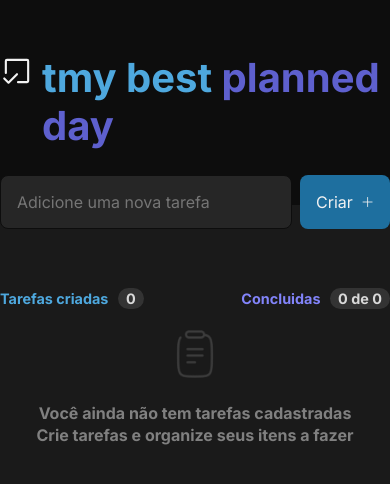
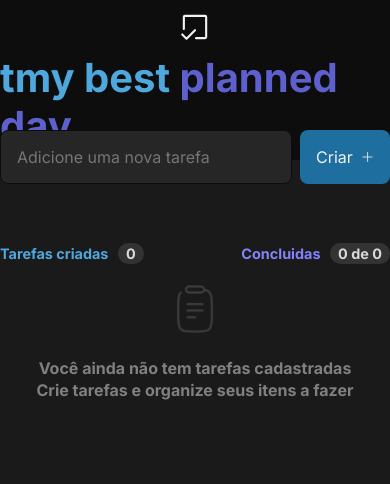
Before and after one commit to IgorGuariroba/toDoList, a React (Vite) app: page / in a window 390 px wide. Shown: the top 484 px of the page. Built offline with nearby package versions, Linux system fonts and the light colour scheme.

Commit message:
Reduzir tamanho de tela para caber no celular

```diff
--- a/src/App.module.css
+++ b/src/App.module.css
@@ -119,3 +119,13 @@
   line-height: 140%;
   color: var(--gray-300);
 }
+
+@media (max-width: 768px){
+  .search input {
+    width: calc(25.88rem - 5.62rem);
+  }
+
+  .contentTarefa{
+    width: 26.99rem;
+  }
+}
--- a/src/Header.module.css
+++ b/src/Header.module.css
@@ -23,3 +23,13 @@
 .logo {
   height: 2.25rem;
 }
+
+@media (max-width: 768px){
+
+  .header {
+    height: 10rem;
+    display: flex;
+    flex-direction: column;
+    align-items: center;
+  }
+}
```
